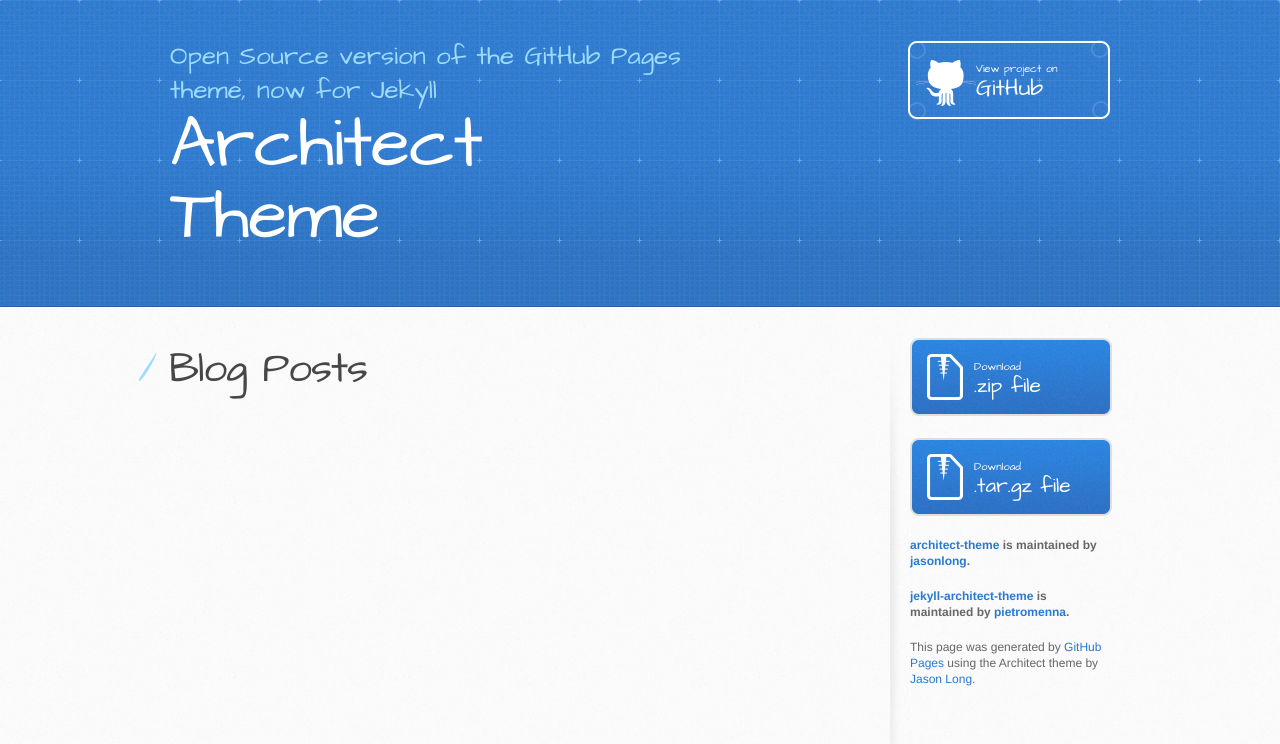
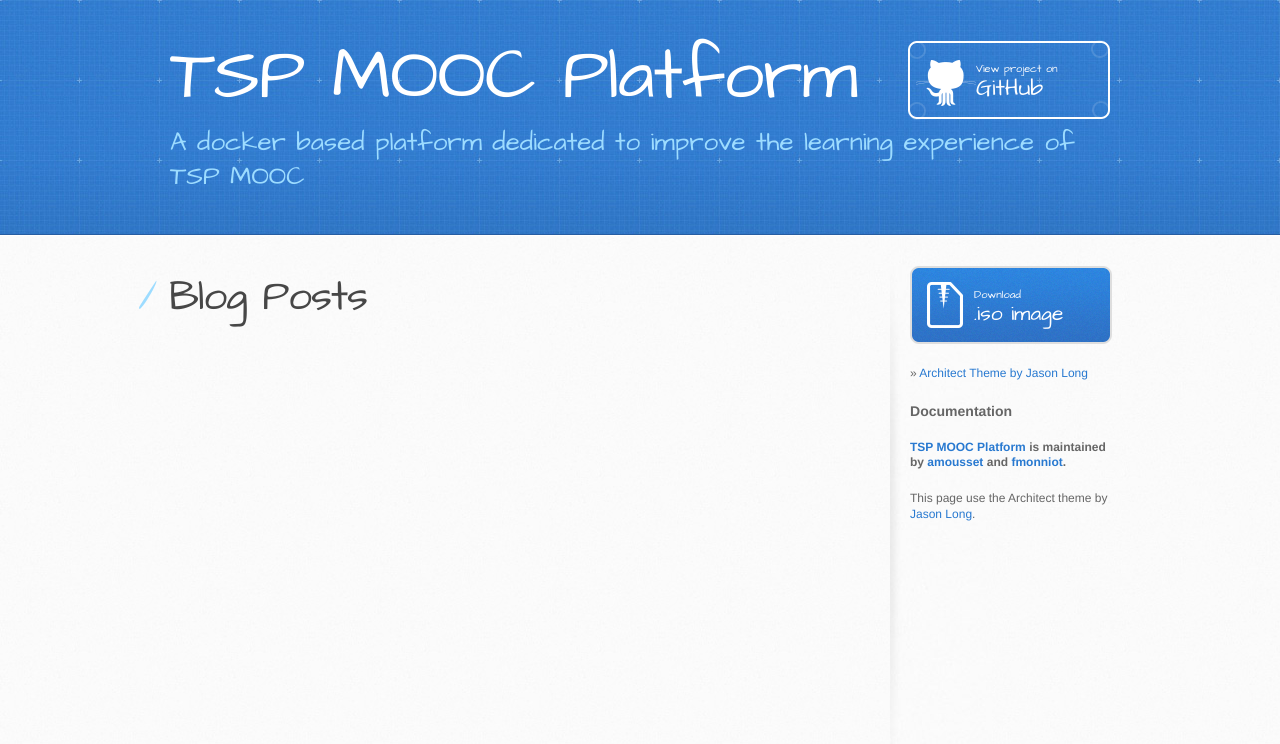
Before and after one commit to pfe-asr-2014/pfe-asr-2014.github.io, a Jekyll site: the page built from index.md, in a window 1280 px wide. Shown: the top 744 px of the page. Built offline with Jekyll 4.4.1, drawn with Linux system fonts in a browser that asks for light colours; Markdown is read by kramdown in place of the engine named in the settings.

Commit message:
add mentions and tweak the layout

```diff
--- a/Gemfile
+++ b/Gemfile
@@ -3,3 +3,4 @@ source 'https://rubygems.org'
 #ruby=ruby-2.1
 
 gem 'jekyll'
+gem 'jekyll-mentions'
--- a/_config.yml
+++ b/_config.yml
@@ -1,2 +1,7 @@
-name: Architect Theme
+name: TSP MOOC Platform
+description: A docker based platform dedicated to improve the learning experience of TSP MOOC
+
 markdown: redcarpet
+
+gems:
+  - jekyll-mentions
--- a/_layouts/default.html
+++ b/_layouts/default.html
@@ -19,9 +19,9 @@
   <body>
     <header>
       <div class="inner">
-        <h2>Open Source version of the GitHub Pages theme, now for Jekyll</h2>
-        <a href="https://github.com/pietromenna/jekyll-architect-theme" class="button"><small>View project on</small> GitHub</a>
         <h1> <a href="/">{{ site.name }}</a> </h1>
+        <h2> {{ site.description }} </h2>
+        <a href="https://github.com/pfe-asr-2014" class="button"><small>View project on</small> GitHub</a>
       </div>
     </header>
 
@@ -34,20 +34,36 @@
         </section>
 
         <aside id="sidebar">
-          <a href="https://github.com/pietromenna/jekyll-architect-theme/archive/master.zip" class="button">
+          <a href="#https://github.com/pfe-asr-2014/installer/release/latest/image.iso" class="button">
             <small>Download</small>
-            .zip file
-          </a>
-          <a href="https://github.com/pietromenna/jekyll-architect-theme/archive/master.tar.gz" class="button">
-            <small>Download</small>
-            .tar.gz file
+            .iso image
           </a>
 
-          <p class="repo-owner"><a href="https://github.com/jasonlong/architect-theme">architect-theme</a> is maintained by <a href="https://github.com/jasonlong">jasonlong</a>.</p>
+          <p>
+            {% for page in site.pages %}
+              {% if page.category != 'docs' %}
+              &raquo; <a href="{{ page.url }}">{{ page.title }}</a> <br/>
+              {% endif %}
+            {% endfor %}
+          </p>
 
-          <p class="repo-owner"><a href="https://github.com/pietromenna/jekyll-architect-theme">jekyll-architect-theme</a> is maintained by <a href="https://github.com/pietromenna">pietromenna</a>.</p>
+          <p>
+            <h3>Documentation</h3>
+            {% for page in site.pages %}
+              {% if page.category == 'docs' %}
+              &raquo; <a href="{{ page.url }}">{{ page.title }}</a> <br/>
+              {% endif %}
+            {% endfor %}
+          </p>
 
-          <p>This page was generated by <a href="https://pages.github.com">GitHub Pages</a> using the Architect theme by <a href="https://twitter.com/jasonlong">Jason Long</a>.</p>
+          <p class="repo-owner">
+            <a href="https://github.com/pfe-asr-2014/">{{ site.name }}</a>
+            is maintained by
+            <a href="https://github.com/amousset">amousset</a> and
+            <a href="https://github.com/fmonniot">fmonniot</a>.
+          </p>
+
+          <p>This page use the Architect theme by <a href="https://twitter.com/jasonlong">Jason Long</a>.</p>
         </aside>
       </div>
     </div>
--- a/stylesheets/stylesheet.css
+++ b/stylesheets/stylesheet.css
@@ -462,7 +462,6 @@ header h1 {
   line-height: 1;
   margin-top: 0;
   margin-bottom: 0.2em;
-  width: 540px;
 }
 
 header h1 a, header h1 a:hover {
@@ -474,7 +473,6 @@ header h2 {
   color: #9ddcff;
   font-weight: normal;
   line-height: 1.3;
-  width: 540px;
   letter-spacing: 0;
   margin-top: 0;
   margin-bottom: 0;
@@ -782,8 +780,8 @@ footer a:hover {
   .inner {
     width: 740px;
   }
-  header h1, header h2 {
-    width: 340px;
+  header h1 {
+    width: 540px;
   }
   header h1 {
     font-size: 60px;
```
Also changed, not shown: Gemfile.lock.
